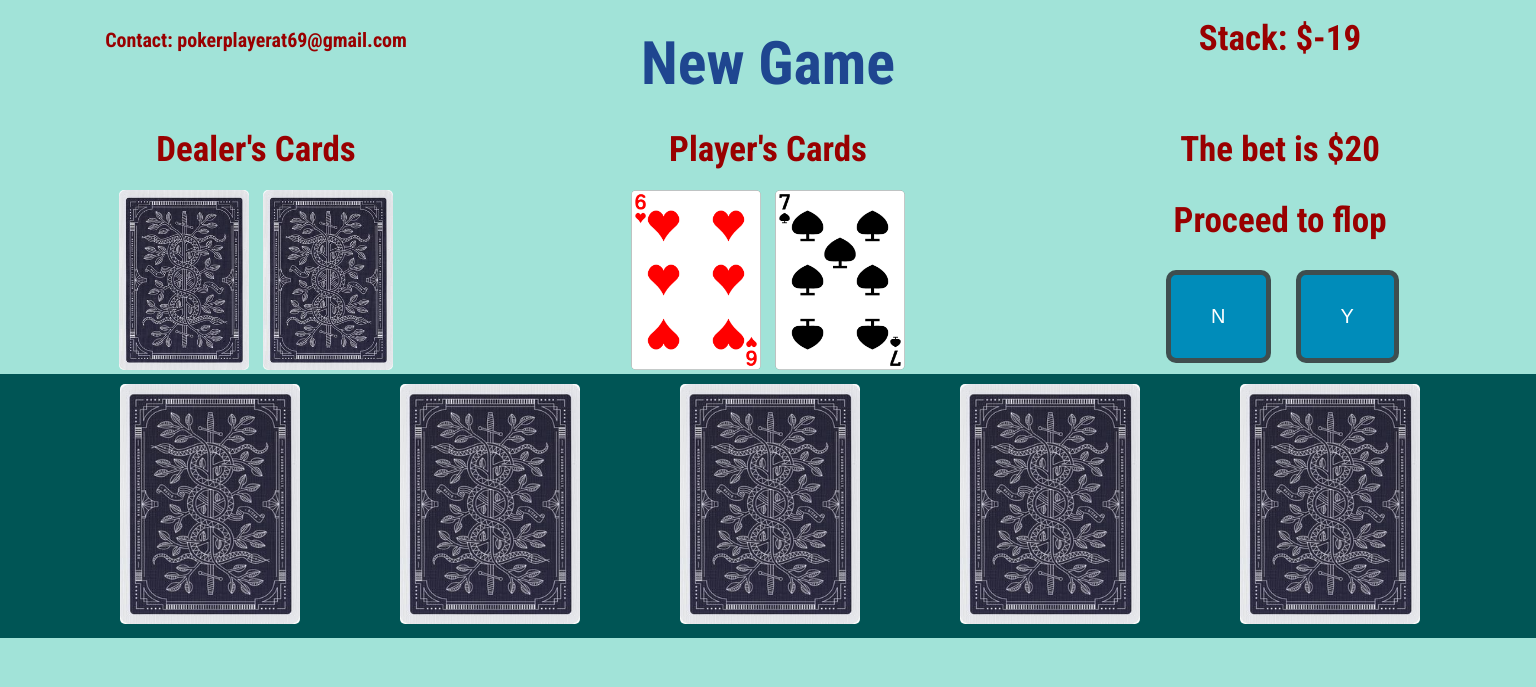
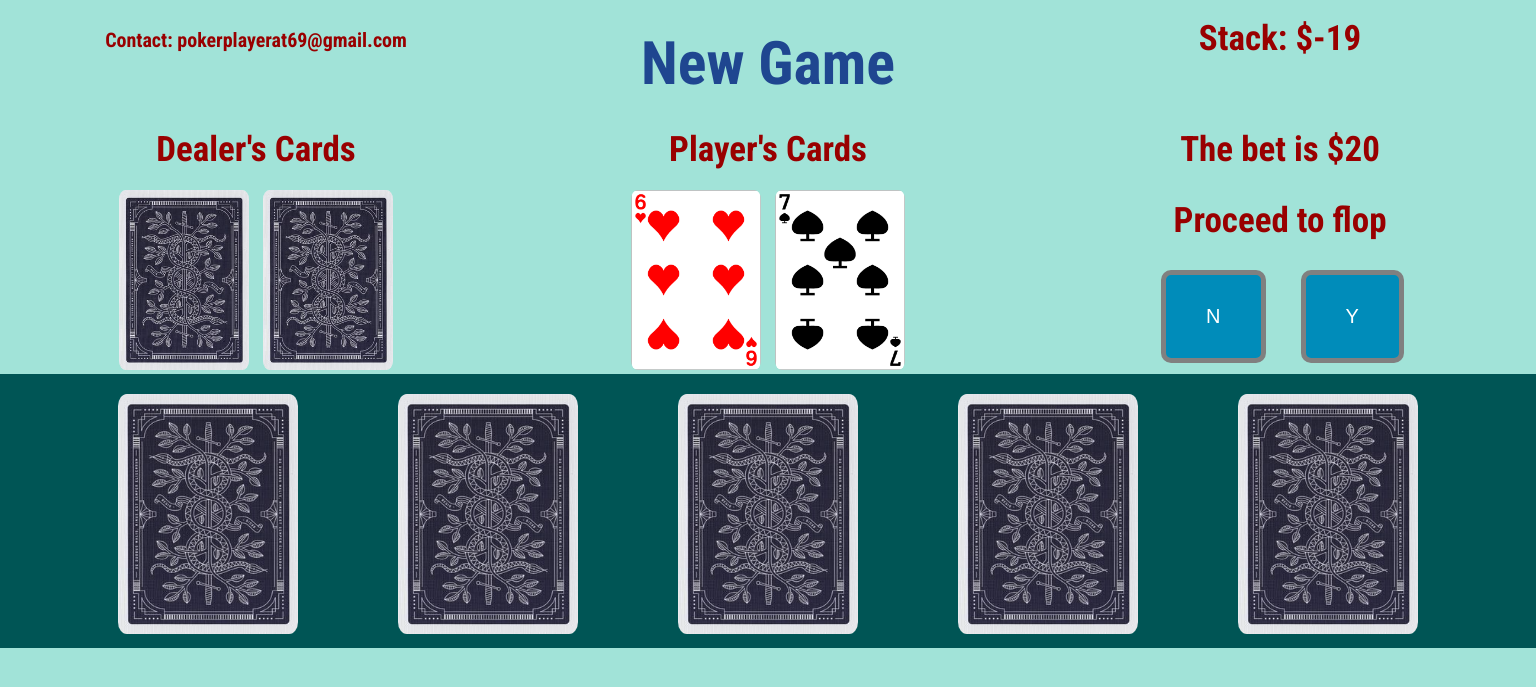
Before and after one commit to OrlyS112561/pokergameweb, a Flask app: page /start_game in a window 1536 px wide. Shown: the top 687 px of the page. Run offline with Flask 2, Linux system fonts and the light colour scheme; a user stored in the database is signed in; tables that the repository leaves empty hold one stand-in row (values such as "Sample post").

Commit message:
changed stylesheet

```diff
--- a/static/styles.css
+++ b/static/styles.css
@@ -25,9 +25,14 @@ h3 {
 
 }
 
+.stack {
+    margin-top: 15px;
+}
+
 .row {
   display: flex;
   text-align: center;
+  justify-content: center;
 }
 
 .column_5 {
@@ -39,14 +44,15 @@ h3 {
     width: 90px;
     height: 120px;
     margin: 0px 5px;
-    border-radius: 5px;
+    border-radius: 5%;
 
 }
 
 .img_board {
     width: 110px;
     height: 150px;
-    border-radius: 5px;
+    border-radius: 5%;
+
 }
 
 .board {
@@ -73,7 +79,6 @@ h3 {
 .label2 {
     font-size: 5px;
     font-family: 'Roboto Condensed' , sans-serif;
-    column-width: 500px;
     width: 100%;
     text-align: justify;
     padding: 10px;
@@ -89,7 +94,7 @@ h3 {
   text-decoration: none;
   display: inline-block;
   font-size: 15px;
-  margin: 0px 10px;
+  margin: 0px 15px;
   cursor: pointer;
 }
 
@@ -276,26 +281,24 @@ h1 {
 }
 
 h2 {
-    font-size: 40px;
+    font-size: 30px;
     margin: 10px;
 }
 
 h3 {
-    font-size: 35px;
+    font-size: 15px;
 }
 
 .img_hand {
     width: 120px;
     height: 170px;
     margin: 0px 5px;
-    border-radius: 5px;
 
 }
 
 .img_board {
     width: 150px;
     height: 200px;
-    border-radius: 5px;
 }
 
 .board {
@@ -313,6 +316,11 @@ h3 {
     text-align: justify;
     padding: 0px;
 }
+
+.stack {
+    margin-top: 25px;
+}
+
 
 .box {
 	margin: 0px 0 0 -200px;
@@ -348,6 +356,7 @@ h3 {
 .img_board {
     width: 180px;
     height: 240px;
+    margin-top: 10px;
 }
 
 .board {
@@ -369,10 +378,10 @@ h3 {
 
 .button {
     font-size: 20px;
-    margin-left: 15px;
+    margin-left: 20px;
     padding: 30px 40px;
     border: 5px solid;
-    border-color: #3F4E4F;
+    border-color: grey;
 }
 
 .button1 {
```
